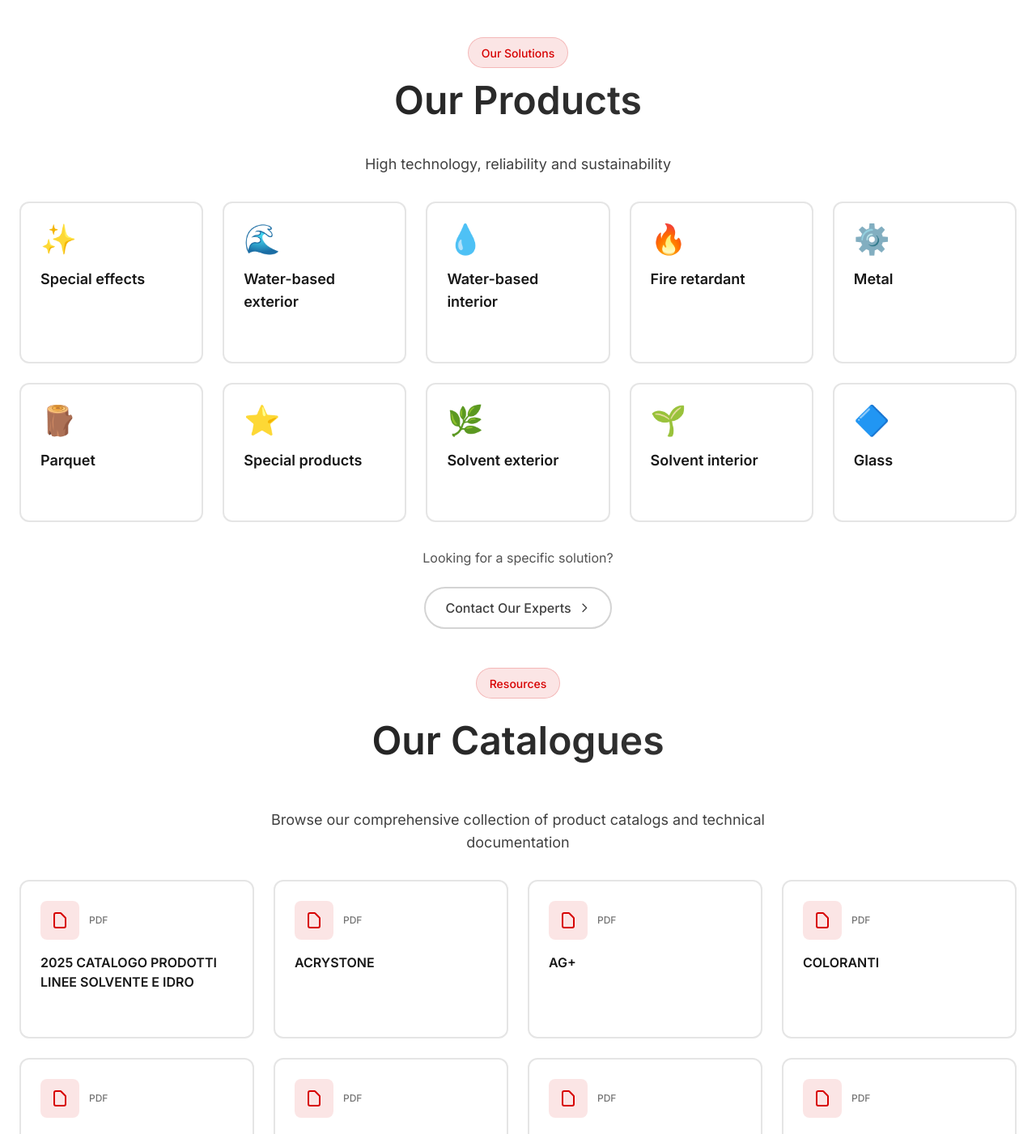
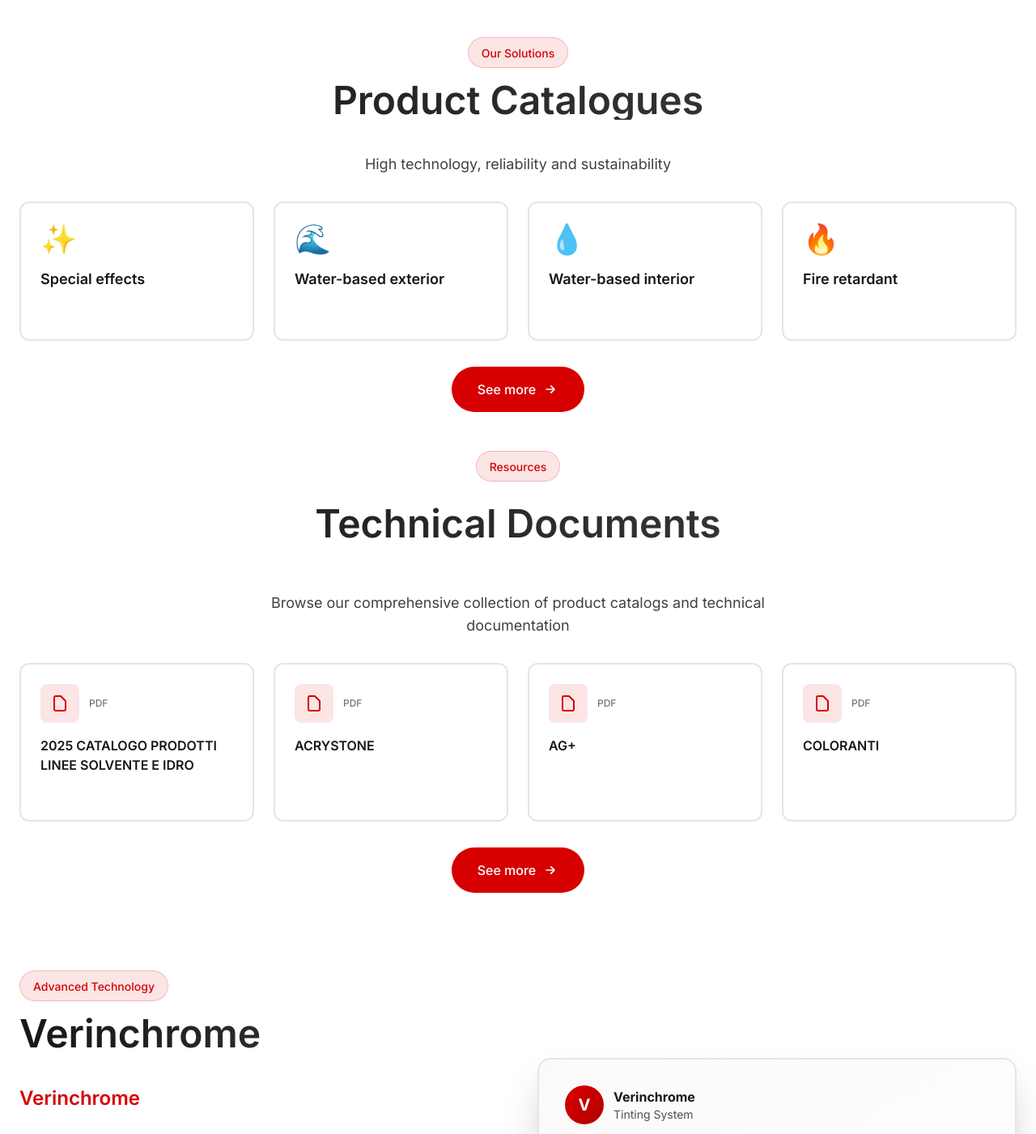
Before and after one commit to levonstepan/VerinLegno.am, a Next.js app: page / in a window 1280 px wide. Shown: the part 738-2139 px from the top of the page at 81% size. Built offline with nearby package versions, Linux system fonts and the light colour scheme.

Commit message:
Rename sections to 'Product Catalogues' and 'Technical Documents', show only 4 items with See more buttons, create full-list pages

```diff
--- /dev/null
+++ b/app/catalogues/page.tsx
@@ -0,0 +1,16 @@
+import { Header } from "../components/Header";
+import { Footer } from "../components/Footer";
+import { Catalogues } from "../components/Catalogues";
+import { enContent } from "../shared/content";
+
+export default function CataloguesPage() {
+  return (
+    <div className="min-h-screen bg-white">
+      <Header locale="en" />
+      <main className="pt-20">
+        <Catalogues content={enContent.catalogues} showAll={true} />
+      </main>
+      <Footer content={enContent.footer} />
+    </div>
+  );
+}
--- a/app/components/Catalogues.tsx
+++ b/app/components/Catalogues.tsx
@@ -1,8 +1,10 @@
 "use client";
+import Link from "next/link";
 import { useState } from "react";
 
 export function Catalogues({
   content,
+  showAll = false,
 }: {
   content: Readonly<{
     title: string;
@@ -12,8 +14,10 @@
     }>;
     cta: string;
   }>;
+  showAll?: boolean;
 }) {
   const [hoveredIndex, setHoveredIndex] = useState<number | null>(null);
+  const displayedItems = showAll ? content.items : content.items.slice(0, 4);
 
   return (
     <section id="catalogues" className="pt-4 md:pt-6 pb-8 md:pb-12 bg-white relative">
@@ -31,8 +35,8 @@
           </p>
         </div>
 
-        <div className="grid sm:grid-cols-2 md:grid-cols-3 lg:grid-cols-4 gap-4 md:gap-6">
-          {content.items.map((item, index) => {
+        <div className="grid sm:grid-cols-2 md:grid-cols-4 gap-4 md:gap-6">
+          {displayedItems.map((item, index) => {
             const isHovered = hoveredIndex === index;
 
             return (
@@ -80,17 +84,20 @@
           })}
         </div>
 
-        {/* Additional info */}
+        {/* See More Button - only show if not showing all */}
+        {!showAll && (
           <div className="mt-8 text-center">
-          <div className="inline-flex items-center gap-2 px-6 py-3 bg-neutral-100 rounded-full">
-            <svg className="w-5 h-5 text-neutral-600" fill="none" viewBox="0 0 24 24" stroke="currentColor">
-              <path strokeLinecap="round" strokeLinejoin="round" strokeWidth={2} d="M12 6.253v13m0-13C10.832 5.477 9.246 5 7.5 5S4.168 5.477 3 6.253v13C4.168 18.477 5.754 18 7.5 18s3.332.477 4.5 1.253m0-13C13.168 5.477 14.754 5 16.5 5c1.747 0 3.332.477 4.5 1.253v13C19.832 18.477 18.247 18 16.5 18c-1.746 0-3.332.477-4.5 1.253" />
-            </svg>
-            <span className="text-sm text-neutral-700">
-              All catalogs are available in digital format
-            </span>
+            <Link
+              href="/catalogues"
+              className="inline-flex items-center gap-2 px-8 py-4 rounded-full font-medium bg-[#D70000] text-white hover:shadow-xl hover:shadow-[#D70000]/20 hover:scale-105 transition-all duration-300"
+            >
+              See more
+              <svg className="w-5 h-5" fill="none" viewBox="0 0 24 24" stroke="currentColor">
+                <path strokeLinecap="round" strokeLinejoin="round" strokeWidth={2} d="M13 7l5 5m0 0l-5 5m5-5H6" />
+              </svg>
+            </Link>
           </div>
-        </div>
+        )}
       </div>
     </section>
   );
--- a/app/components/Products.tsx
+++ b/app/components/Products.tsx
@@ -18,6 +18,7 @@
 
 export function Products({
   content,
+  showAll = false,
 }: {
   content: Readonly<{
     title: string;
@@ -28,8 +29,10 @@
       desc?: string;
     }>;
   }>;
+  showAll?: boolean;
 }) {
   const [hoveredIndex, setHoveredIndex] = useState<number | null>(null);
+  const displayedItems = showAll ? content.items : content.items.slice(0, 4);
 
   return (
     <section id="products" className="pt-8 md:pt-12 pb-4 md:pb-6 bg-white relative">
@@ -47,8 +50,8 @@
           </p>
         </div>
 
-        <div className="grid sm:grid-cols-2 md:grid-cols-3 lg:grid-cols-5 gap-4 md:gap-6">
-          {content.items.map((item, index) => {
+        <div className="grid sm:grid-cols-2 md:grid-cols-4 gap-4 md:gap-6">
+          {displayedItems.map((item, index) => {
             const icon = productIcons[item.name] || "🎨";
             const isHovered = hoveredIndex === index;
 
@@ -95,19 +98,20 @@
           })}
         </div>
 
-        {/* CTA Section */}
+        {/* See More Button - only show if not showing all */}
+        {!showAll && (
           <div className="mt-8 text-center">
-          <p className="text-neutral-600 mb-6">Looking for a specific solution?</p>
             <Link
-            href="#contact"
-            className="inline-flex items-center gap-2 px-6 py-3 rounded-full font-medium border-2 border-neutral-300 text-neutral-700 hover:border-[#D70000] hover:text-[#D70000] transition-all duration-300"
+              href="/products"
+              className="inline-flex items-center gap-2 px-8 py-4 rounded-full font-medium bg-[#D70000] text-white hover:shadow-xl hover:shadow-[#D70000]/20 hover:scale-105 transition-all duration-300"
             >
-            Contact Our Experts
-            <svg className="w-4 h-4" fill="none" viewBox="0 0 24 24" stroke="currentColor">
-              <path strokeLinecap="round" strokeLinejoin="round" strokeWidth={2} d="M9 5l7 7-7 7" />
+              See more
+              <svg className="w-5 h-5" fill="none" viewBox="0 0 24 24" stroke="currentColor">
+                <path strokeLinecap="round" strokeLinejoin="round" strokeWidth={2} d="M13 7l5 5m0 0l-5 5m5-5H6" />
               </svg>
             </Link>
           </div>
+        )}
       </div>
     </section>
   );
--- /dev/null
+++ b/app/products/page.tsx
@@ -0,0 +1,16 @@
+import { Header } from "../components/Header";
+import { Footer } from "../components/Footer";
+import { Products } from "../components/Products";
+import { enContent } from "../shared/content";
+
+export default function ProductsPage() {
+  return (
+    <div className="min-h-screen bg-white">
+      <Header locale="en" />
+      <main className="pt-20">
+        <Products content={enContent.products} showAll={true} />
+      </main>
+      <Footer content={enContent.footer} />
+    </div>
+  );
+}
--- a/app/shared/content.ts
+++ b/app/shared/content.ts
@@ -7,7 +7,7 @@
     ctaLink: "#products",
   },
   products: {
-    title: "Our Products",
+    title: "Product Catalogues",
     subtitle: "High technology, reliability and sustainability",
     items: [
       { name: "Special effects", href: "#products" },
@@ -23,7 +23,7 @@
     ] as const,
   },
   catalogues: {
-    title: "Our Catalogues",
+    title: "Technical Documents",
     items: [
       { name: "2025 CATALOGO PRODOTTI LINEE SOLVENTE E IDRO", href: "/files/catalogue-2025.pdf" },
       { name: "ACRYSTONE", href: "/files/acrystone.pdf" },
@@ -104,7 +104,7 @@
     ctaLink: "#products",
   },
   products: {
-    title: "Our Products",
+    title: "Product Catalogues",
     subtitle: "High technology, reliability and sustainability",
     items: [
       { name: "Special effects", href: "#products" },
@@ -120,7 +120,7 @@
     ] as const,
   },
   catalogues: {
-    title: "Our Catalogues",
+    title: "Technical Documents",
     items: [
       { name: "2025 CATALOGO PRODOTTI LINEE SOLVENTE E IDRO", href: "/files/catalogue-2025.pdf" },
       { name: "ACRYSTONE", href: "/files/acrystone.pdf" },
```
Lines whose indentation alone changed are shown as unchanged.
